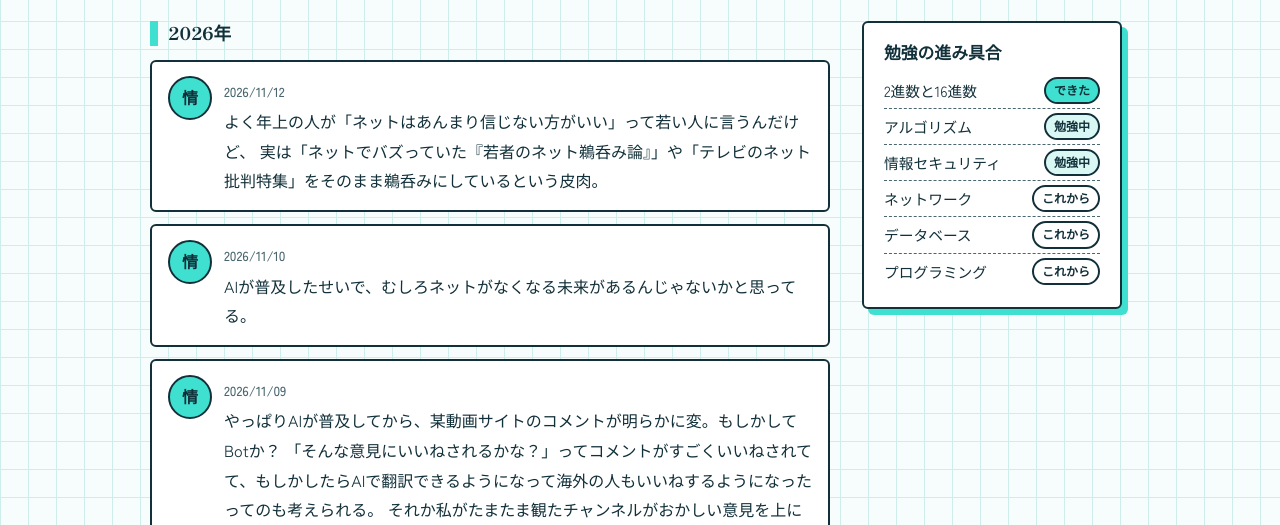
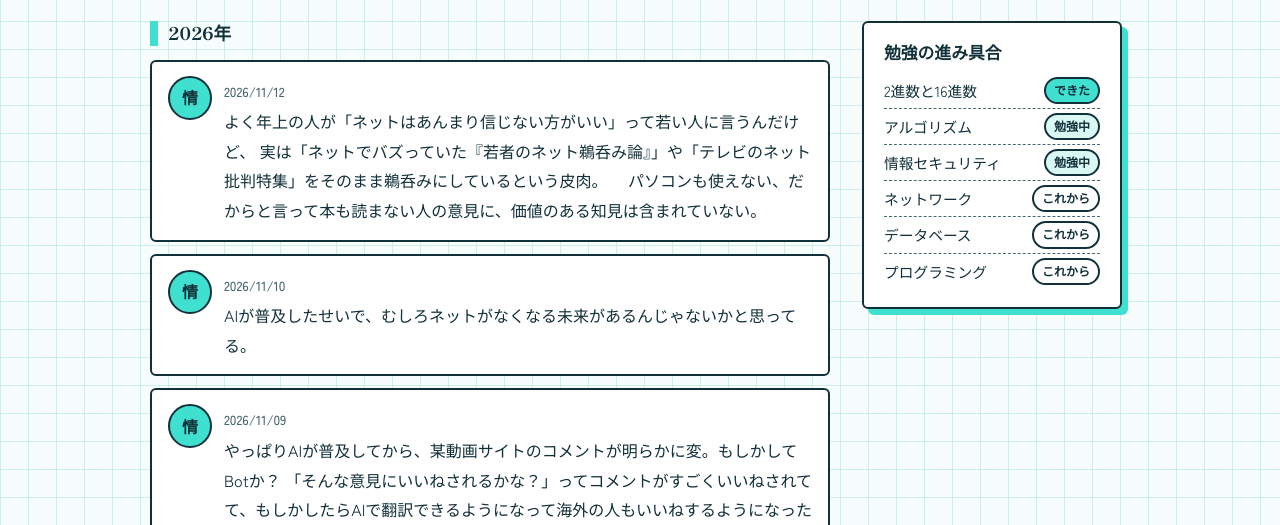
Before and after one commit to Azaleacreativeroom888/fan-information, a plain HTML site: page blog.html in a window 1280 px wide. Shown: the part 259-784 px from the top of the page. Drawn offline with Linux system fonts and the light colour scheme.

Commit message:
Update blog.html

```diff
--- a/blog.html
+++ b/blog.html
@@ -126,7 +126,8 @@ footer ul{list-style:none;display:flex;gap:18px;justify-content:center;margin-bo
       <article class="post">
         <div class="avatar" aria-hidden="true">情</div>
         <div><time datetime="2026-11-12">2026/11/12</time><p>よく年上の人が「ネットはあんまり信じない方がいい」って若い人に言うんだけど、
-          実は「ネットでバズっていた『若者のネット鵜呑み論』」や「テレビのネット批判特集」をそのまま鵜呑みにしているという皮肉。</p></div>
+          実は「ネットでバズっていた『若者のネット鵜呑み論』」や「テレビのネット批判特集」をそのまま鵜呑みにしているという皮肉。
+        　パソコンも使えない、だからと言って本も読まない人の意見に、価値のある知見は含まれていない。</p></div>
       </article>
 
       <article class="post">
```
